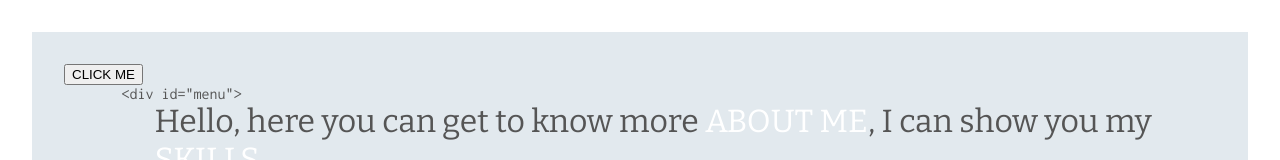
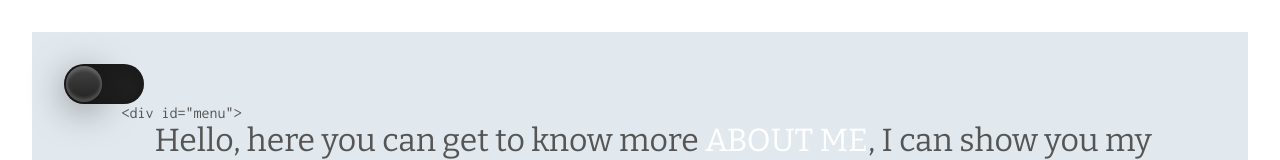
Before and after one commit to imdoug/portfolio, a React (Create React App) app: page / in a window 1280 px wide. Shown: the top 160 px of the page. Built offline with nearby package versions, Linux system fonts and the light colour scheme.

Commit message:
day-night btn mode added

```diff
--- a/public/style.css
+++ b/public/style.css
@@ -15,6 +15,54 @@ span{
 }
 p{
     margin: 0;
+}
+/* DAY/NIGHT MODE BUTTON */
+#toggle{
+    position: relative;
+    display: block;
+    width: 80px;
+    height: 40px;
+    border-radius: 160px;
+    transition: 0.5s;
+    cursor: pointer;
+    background: #222;
+    box-shadow: inset 0 8px 60px rgba(0,0,0,0.1),
+                inset 0 8px 8px rgba(0,0,0,0.1),
+                inset 0 -4px 4px rgba(0,0,0,0.1);
+}
+#toggle .indicator{
+    position: absolute;
+    top: 0;
+    left: 0;
+    width: 40px;
+    height: 40px;
+    background: linear-gradient(to bottom , #444,  #222);
+    border-radius: 50%;
+    transform: scale(0.9);
+    box-shadow:  0 8px 40px rgba(0,0,0,0.5),
+                inset 0 4px 4px rgba(255,255,255,0.2),
+                inset 0 -4px 4px rgba(255,255,255,0.2);
+    transition: 0.5s;
+
+}
+#toggle.active .indicator{
+    left: 40px;
+    background: linear-gradient(to bottom, #eaeaea, #f9f9f9);
+    box-shadow:  0 8px 20px rgba(0,0,0,0.5),
+                inset 0 4px 4px rgba(255,255,255,1),
+                inset 0 -4px 4px rgba(255,255,255,1);
+}
+#toggle.active{
+    background:  #fff;
+    box-shadow: inset 0 2px 40px rgba(0,0,0,0.1),
+                inset 0 2px 8px rgba(0,0,0,0.1),
+                inset 0 -4px 8px rgba(0,0,0,0.05);
+}
+body{
+    transition: 0.5s;
+}
+body.active{
+    background: #2b2b2b;
 }
 /* INTRO COMPONENT  */
 nav > p{
--- a/src/App.js
+++ b/src/App.js
@@ -4,6 +4,7 @@ import About from './components/About';
 import Skills from './components/Skills'
 
 function App() {
+
   return (
     <>
     <div className="body">
--- a/src/components/Intro.js
+++ b/src/components/Intro.js
@@ -1,10 +1,16 @@
 import React from "react";
 
 const Intro = () =>{
+    const toggle = () =>{
+        let body = document.querySelector('body')
+        let  toggle = document.getElementById('toggle')
+        toggle.classList.toggle('active')
+        body.classList.toggle('active')
+    }
     return(
         <>
-        <div className="day-night-btn">
-            <button>CLICK ME</button>
+        <div id="toggle">
+            <i className="indicator" onClick={toggle}></i>
         </div>
         <div className="nav-text">
             <p className="code-text">{"<"}div id="menu"{">"}</p>
```
